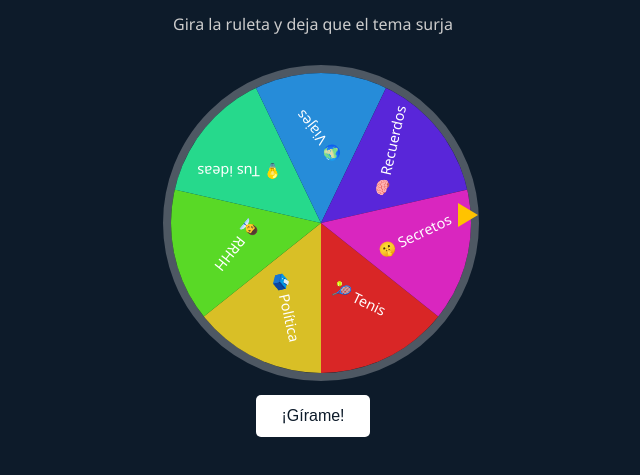
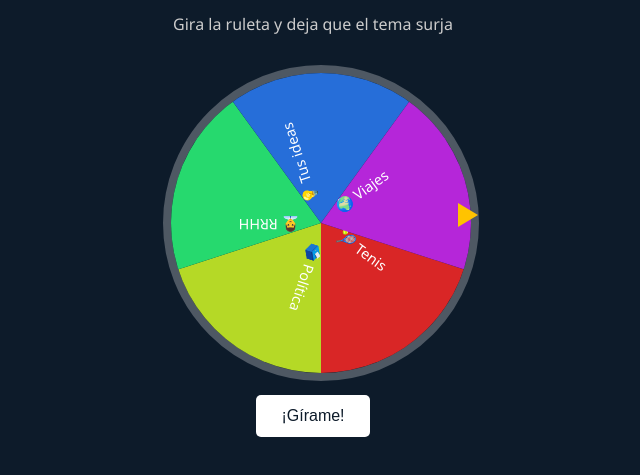
Before and after one commit to mabergar/Rulemosnos, a plain HTML site: page index.html in a window 1280 px wide. Shown: the part 117-592 px from the top of the page, without its empty margins (327-967 px from the left). Drawn offline with Linux system fonts and the light colour scheme.

Commit message:
Update index.html

```diff
--- a/index.html
+++ b/index.html
@@ -95,69 +95,40 @@
         "¿Tierra batida o Green Set? ¿Por qué?",
         "¿Qué Grand Slam te gustaría ver en vivo?",
         "¿Cuál es tu golpe favorito en tenis?",
-        "¿Has tenido alguna lesión por practicar tenis?",
-        "¿Qué partido recuerdas con más emoción?",
-        "¿Con quién sueñas jugar un partido?"
+        "¿Has tenido alguna lesión por practicar tenis?"
       ]},
       { label: "🗳️ Política", questions: [
         "¿Qué cambiarías del sistema electoral español?",
         "¿Cómo ves la polarización actual?",
         "¿Hay algún político que admires?",
         "¿Cómo crees que afecta la política a tu vida diaria?",
-        "¿Qué opinas del papel de los medios en la política?",
-        "¿Qué ley te gustaría promover?",
-        "¿Qué ideología te representa más hoy?"
+        "¿Qué opinas del papel de los medios en la política?"
       ]},
       { label: "👨‍💼 RRHH", questions: [
         "¿Qué valoras más en un equipo?",
         "¿Prefieres teletrabajo o presencial?",
         "¿Qué hace un buen líder según tú?",
         "¿Has vivido un proceso de selección injusto?",
-        "¿Qué cambiarías de tu trabajo actual?",
-        "¿Qué harías diferente si fueras CEO?",
-        "¿Qué política de RRHH te ha sorprendido?"
+        "¿Qué cambiarías de tu trabajo actual?"
       ]},
       { label: "💡 Tus ideas", questions: [
         "¿Qué negocio montarías sin miedo al fracaso?",
         "¿Qué proyecto te apasiona pero no has empezado?",
         "¿Cómo sería tu semana perfecta?",
         "¿Qué cambiarías de tu día a día?",
-        "¿Tienes alguna idea loca que te ronda últimamente?",
-        "¿Qué innovación te habría gustado inventar?",
-        "¿Tienes una idea que te obsesione últimamente?"
+        "¿Tienes alguna idea loca que te ronda últimamente?"
       ]},
       { label: "🌍 Viajes", questions: [
         "¿Cuál fue tu viaje más transformador?",
         "¿Qué lugar te gustaría visitar más que ninguno?",
         "¿Qué ciudad repetirías sin dudar?",
         "¿Qué destino está en tu lista desde hace años?",
-        "¿Montaña o playa para desconectar?",
-        "¿Prefieres viajar solo o acompañado?",
-        "¿Qué país te sorprendió más?"
-      ]},
-      { label: "🧠 Recuerdos", questions: [
-        "¿Cuál es tu recuerdo más vívido de la infancia?",
-        "¿Qué momento volverías a vivir si pudieras?",
-        "¿Alguna vez un olor te transportó a otro tiempo?",
-        "¿Tienes algún recuerdo que sueles contar siempre?",
-        "¿Qué canción te conecta con un recuerdo especial?",
-        "¿Recuerdas tu primer amor?",
-        "¿Qué momento marcó un antes y un después?"
-      ]},
-      { label: "🤫 Secretos", questions: [
-        "¿Has guardado un secreto importante por mucho tiempo?",
-        "¿Alguna vez confesaste algo que te liberó?",
-        "¿Hay algo que nunca hayas contado a nadie?",
-        "¿Qué es lo más inesperado que alguien te confesó?",
-        "¿Crees que todos tenemos secretos inconfesables?",
-        "¿Cuál fue el secreto más difícil de guardar?",
-        "¿Te han traicionado por contar algo?"
+        "¿Montaña o playa para desconectar?"
       ]}
     ];
 
     const wheel = document.getElementById("wheel");
     let spinning = false;
-    let currentAngle = 0;
 
     function drawWheel() {
       wheel.innerHTML = "";
@@ -166,7 +137,7 @@
       topics.forEach((topic, i) => {
         const sector = document.createElement("div");
         sector.className = "sector";
-        sector.style.backgroundColor = `hsl(${i * angle}, 70%, 50%)`;
+        sector.style.backgroundColor = `hsl(${i * (360 / n)}, 70%, 50%)`;
         sector.style.transform = `rotate(${i * angle}deg) skewY(${90 - angle}deg)`;
         sector.innerHTML = `<div style="transform: skewY(-${90 - angle}deg) rotate(${angle / 2}deg); padding-top:20px;">${topic.label}</div>`;
         wheel.appendChild(sector);
@@ -184,13 +155,13 @@
       const selectedTopic = topics[selectedIndex];
       const question = selectedTopic.questions[Math.floor(Math.random() * selectedTopic.questions.length)];
 
-      const sliceMiddle = selectedIndex * anglePerSlice + anglePerSlice / 2;
+      const offsetTo3 = 90; // puntero está a las 3 (90 grados)
+      const angleToStop = selectedIndex * anglePerSlice + anglePerSlice / 2;
       const spins = 5;
-      const rotationTo90 = (360 + 90 - sliceMiddle) % 360;
-      currentAngle += spins * 360 + rotationTo90;
+      const finalRotation = spins * 360 + (360 - angleToStop + offsetTo3) % 360;
 
       wheel.style.transition = "transform 3s ease-out";
-      wheel.style.transform = `rotate(${currentAngle}deg)`;
+      wheel.style.transform = `rotate(${finalRotation}deg)`;
 
       setTimeout(() => {
         document.getElementById("resultText").innerText = "👉 " + question;
```
